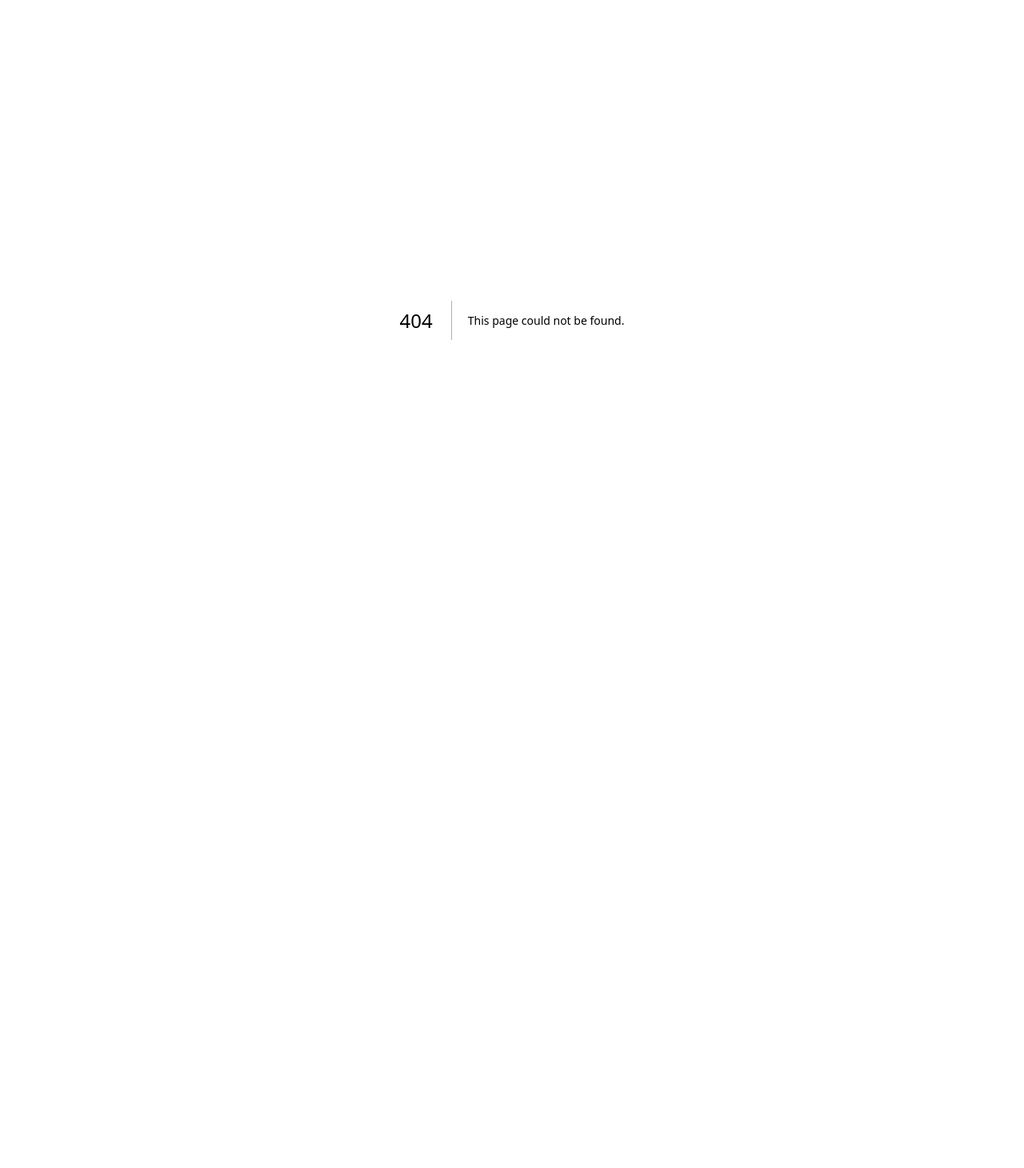
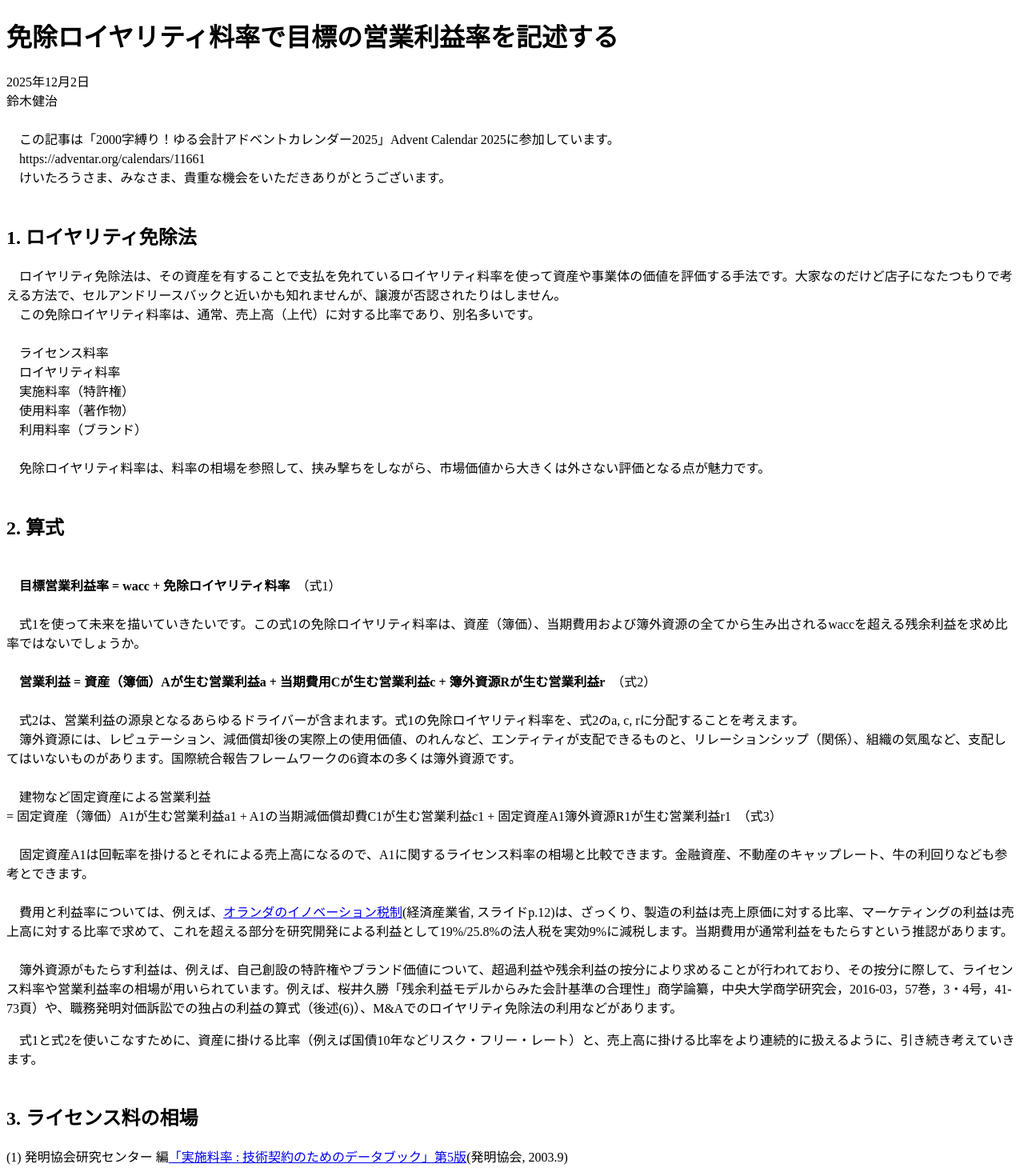
Before and after one commit to kvaluation/intprofy-website, a Next.js app: page /blogs/blog20251202 in a window 1280 px wide. Before the commit this address had no page. Shown: the top 1460 px of the page at 80% size. Before the commit the page ends 800 px from the top, so only its background shows below. Built offline with nearby package versions, Linux system fonts and the light colour scheme.

Commit message:
ゆる会計をアップ

```diff
--- a/pages/blogs/_meta.json
+++ b/pages/blogs/_meta.json
@@ -9,9 +9,12 @@
     },
     "type": "doc"
   },
-{
   "blog20251201": {
     "title": "依拠の類似(1)",
     "type": "page"
+  },
+  "blog20251202": {
+    "title": "免除ロイヤリティ料率で目標営業利益率を記述",
+    "type": "page"
   }
 }
--- /dev/null
+++ b/pages/blogs/blog20251202.mdx
@@ -0,0 +1,57 @@
+# 免除ロイヤリティ料率で目標の営業利益率を記述する
+
+2025年12月2日
+鈴木健治
+
+　この記事は「2000字縛り！ゆる会計アドベントカレンダー2025」Advent Calendar 2025に参加しています。
+　https://adventar.org/calendars/11661
+　けいたろうさま、みなさま、貴重な機会をいただきありがとうございます。
+
+## 1. ロイヤリティ免除法
+　ロイヤリティ免除法は、その資産を有することで支払を免れているロイヤリティ料率を使って資産や事業体の価値を評価する手法です。大家なのだけど店子になたつもりで考える方法で、セルアンドリースバックと近いかも知れませんが、譲渡が否認されたりはしません。
+　この免除ロイヤリティ料率は、通常、売上高（上代）に対する比率であり、別名多いです。
+
+　ライセンス料率
+　ロイヤリティ料率
+　実施料率（特許権）
+　使用料率（著作物）
+　利用料率（ブランド）
+
+　免除ロイヤリティ料率は、料率の相場を参照して、挟み撃ちをしながら、市場価値から大きくは外さない評価となる点が魅力です。
+
+## 2. 算式
+
+　**目標営業利益率 = wacc + 免除ロイヤリティ料率**　（式1）
+
+　式1を使って未来を描いていきたいです。この式1の免除ロイヤリティ料率は、資産（簿価）、当期費用および簿外資源の全てから生み出されるwaccを超える残余利益を求め比率ではないでしょうか。
+
+　**営業利益 = 資産（簿価）Aが生む営業利益a + 当期費用Cが生む営業利益c + 簿外資源Rが生む営業利益r**　（式2）
+
+　式2は、営業利益の源泉となるあらゆるドライバーが含まれます。式1の免除ロイヤリティ料率を、式2のa, c, rに分配することを考えます。
+　簿外資源には、レピュテーション、減価償却後の実際上の使用価値、のれんなど、エンティティが支配できるものと、リレーションシップ（関係）、組織の気風など、支配してはいないものがあります。国際統合報告フレームワークの6資本の多くは簿外資源です。
+
+　建物など固定資産による営業利益
+= 固定資産（簿価）A1が生む営業利益a1 + A1の当期減価償却費C1が生む営業利益c1 + 固定資産A1簿外資源R1が生む営業利益r1　（式3）
+
+　固定資産A1は回転率を掛けるとそれによる売上高になるので、A1に関するライセンス料率の相場と比較できます。金融資産、不動産のキャップレート、牛の利回りなども参考とできます。
+
+　費用と利益率については、例えば、[オランダのイノベーション税制](https://www.meti.go.jp/shingikai/economy/innovation_investment/pdf/004_04_00.pdf)(経済産業省, スライドp.12)は、ざっくり、製造の利益は売上原価に対する比率、マーケティングの利益は売上高に対する比率で求めて、これを超える部分を研究開発による利益として19%/25.8%の法人税を実効9%に減税します。当期費用が通常利益をもたらすという推認があります。
+
+　簿外資源がもたらす利益は、例えば、自己創設の特許権やブランド価値について、超過利益や残余利益の按分により求めることが行われており、その按分に際して、ライセンス料率や営業利益率の相場が用いられています。例えば、桜井久勝「残余利益モデルからみた会計基準の合理性」商学論纂，中央大学商学研究会，2016-03，57巻，3・4号，41-73頁）や、職務発明対価訴訟での独占の利益の算式（後述(6)）、M&Aでのロイヤリティ免除法の利用などがあります。
+
+　式1と式2を使いこなすために、資産に掛ける比率（例えば国債10年などリスク・フリー・レート）と、売上高に掛ける比率をより連続的に扱えるように、引き続き考えていきます。
+
+## 3. ライセンス料の相場
+(1) 発明協会研究センター 編[「実施料率 : 技術契約のためのデータブック」第5版](https://ndlsearch.ndl.go.jp/books/R100000002-I000004366447)(発明協会, 2003.9)
+　　初版1973年。外国技術を導入する際の相場。
+(2) ボイス情報株式会社「ライセンス・プロジェクト・チーム」 企画・編集[「ライセンス・ビジネス総覧. 1986」](https://ndlsearch.ndl.go.jp/books/R100000002-I000001783360)(ボイス情報1985.9)
+　　(3),(4)の初版ともいえる。国立国会図書館デジタルコレクションで、図書館・個人送信サービス利用可。
+(3) ボイス情報株式会社 調査・編集[「ライセンスキャラクター名鑑. 2019」](https://ndlsearch.ndl.go.jp/books/R100000002-I029188323)(2018.8)
+(4) ボイス情報株式会社 調査・編集[「ライセンスブランド名鑑. 2018」](https://ndlsearch.ndl.go.jp/books/R100000002-I028612603)(2017.10)
+(5) 経済産業省 企業法制研究会[ブランド価値評価研究会報告書](https://www.fbc.keio.ac.jp/~dokamoto/brand.pdf)(2002.6)
+　　慶應義塾大学商学部が保管、公開してくれている。
+(6) 鈴木健治[知的財産権の資産活用及び価値評価の視点から職務発明対価訴訟及び特許権侵害訴訟の判決を読む（2）](https://www.jpaa.or.jp/old/activity/publication/patent/patent-library/patent-lib/200708/jpaapatent200708_034-065.pdf)(パテントVol. 60 No. 8, 2007.8)
+　　職務発明対価訴訟の大まか前半を分析したものとして。
+(7) 経済産業省 経済産業政策局 知的財産政策室[知的財産の価値評価を踏まえた特許等の活用の在り方に関する調査研究報告書 ～知的財産（資産）価値及びロイヤルティ料率に関する実態把握～](https://www.meti.go.jp/policy/intellectual_assets/guideline/list15.html)(2010.3)
+(8) 経済産業省 経済産業政策局 知的財産政策室[令和6年度　知的財産のライセンスに関する調査報告](https://www.meti.go.jp/policy/intellectual_assets/guideline/list15.html)(2025.5)
+　　(1)に続く調査として貴重なデータ。
```
Also changed, not shown: components/BlogList.tsx (+8 -1 lines).
